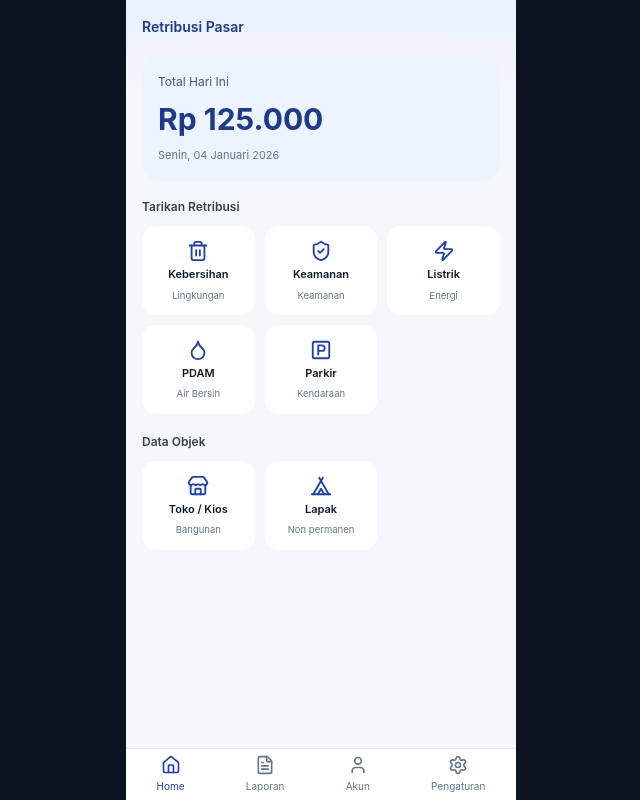
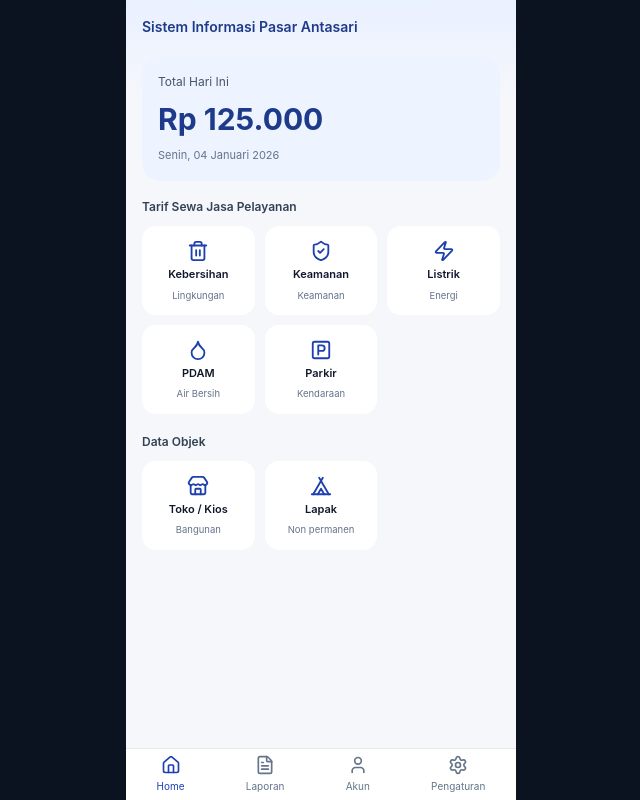
Before and after one commit to AryaBhimasena/sipa, a Next.js app: page /m/app/dashboard in a window 1280 px wide. Shown: the whole page, without its empty margins (319-959 px from the left). Built offline with nearby package versions, Linux system fonts and the light colour scheme.

Commit message:
Ganti Nama Retribusi

```diff
--- a/src/app/m/app/dashboard/page.js
+++ b/src/app/m/app/dashboard/page.js
@@ -26,7 +26,7 @@ export default function MobileDashboardPage() {
 
         {/* HEADER */}
         <header className="brand-surface">
-          <div className="brand-title">Retribusi Pasar</div>
+          <div className="brand-title">Sistem Informasi Pasar Antasari</div>
         </header>
 
         {/* TOTAL */}
@@ -39,7 +39,7 @@ export default function MobileDashboardPage() {
         {/* TARIKAN */}
         <section className="section">
           <div className="section-header">
-            <span>Tarikan Retribusi</span>
+            <span>Tarif Sewa Jasa Pelayanan </span>
           </div>
 
           <div className="grid-3">
--- a/src/app/m/app/data-toko/page.js
+++ b/src/app/m/app/data-toko/page.js
@@ -26,7 +26,7 @@ export default function DataTokoPage() {
 		  >
 			<ChevronLeft size={20} />
 		  </button>
-		  <h1>Tarikan Kebersihan</h1>
+		  <h1>Jasa Kebersihan</h1>
 		</header>
 
         {/* QUICK ACTION */}
--- a/src/app/m/app/tarikan/page.js
+++ b/src/app/m/app/tarikan/page.js
@@ -23,7 +23,7 @@ export default function TarikanRetribusiPage() {
 		  >
 			<ArrowLeft size={20} />
 		  </button>
-		  <h1>Tarikan Kebersihan</h1>
+		  <h1>Jasa Kebersihan</h1>
 		</header>
 
         {/* TAB */}
@@ -75,7 +75,7 @@ export default function TarikanRetribusiPage() {
 
         {/* PERIODE */}
         <section className="option-section">
-          <h3>Periode Retribusi</h3>
+          <h3>Periode Sewa Jasa Layanan</h3>
           <div className="radio-group">
             <label>
               <input type="radio" name="periode" defaultChecked />
--- a/src/app/m/page.js
+++ b/src/app/m/page.js
@@ -14,8 +14,8 @@ export default function MobileLoginPage() {
     <div style={styles.wrapper}>
       <div style={styles.mobileFrame}>
         <div style={styles.header}>
-          <h1 style={styles.title}>Aplikasi Retribusi</h1>
-          <p style={styles.subtitle}>Pasar Daerah</p>
+          <h1 style={styles.title}>Sistem Informasi</h1>
+          <p style={styles.subtitle}>Pasar Antasari</p>
         </div>
 
         <form style={styles.form} onSubmit={handleLogin}>
@@ -36,7 +36,7 @@ export default function MobileLoginPage() {
         </form>
 
         <div style={styles.footer}>
-          <small>© 2026 Retribusi Pasar</small>
+          <small>© 2026 SIPA</small>
         </div>
       </div>
     </div>
```
